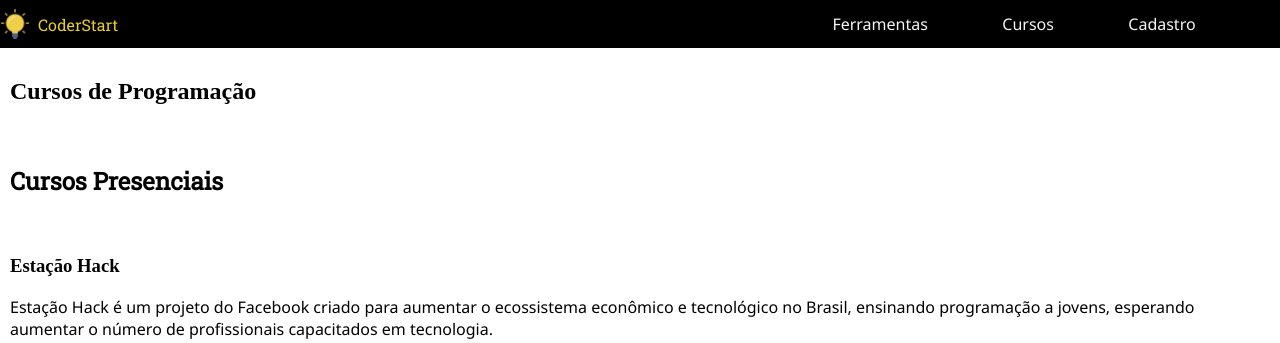
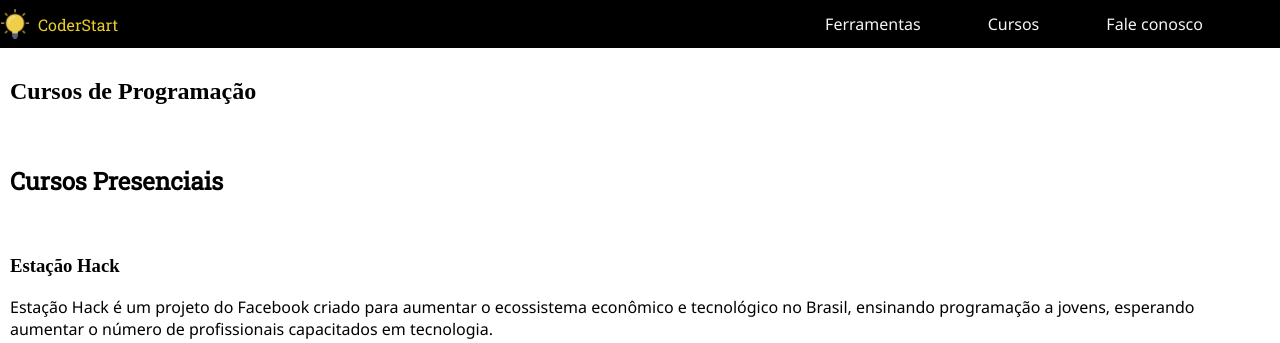
Before and after one commit to raquelbrandino/DEMODAY, a Django app: page /cursos in a window 1280 px wide. Shown: the top 343 px of the page. Run offline with Django 3.2, Linux system fonts and the light colour scheme.

Commit message:
criar e linkar página do fale conosco

```diff
--- a/informativo/urls.py
+++ b/informativo/urls.py
@@ -15,12 +15,13 @@ Including another URLconf
 """
 from django.contrib import admin
 from django.urls import path
-from paginas.views import home, ferramentas, cursos
+from paginas.views import home, ferramentas, cursos, fale_conosco
 
 urlpatterns = [
     path('admin/', admin.site.urls),
     path('', home),
     path('ferramentas', ferramentas),
-    path('cursos', cursos)
+    path('cursos', cursos),
+    path('fale_conosco', fale_conosco)
 
 ]
--- a/paginas/templates/base.html
+++ b/paginas/templates/base.html
@@ -18,7 +18,7 @@
         <nav>
             <a href="ferramentas">Ferramentas</a>
             <a href="cursos">Cursos</a>
-            <a href="">Cadastro</a>
+            <a href="fale_conosco">Fale conosco</a>
         </nav>
     </header>
 
--- a/paginas/templates/cursos.html
+++ b/paginas/templates/cursos.html
@@ -95,8 +95,6 @@
 </section>
 
 <section>
-<div>
-
 <h2>Cursos Online</h2>
 
     <div>
@@ -119,8 +117,6 @@
         <p>A operadora TIM conta com uma plataforma online chamada TIM Tec, que reúne diversos cursos gratuitos com foco em games, lógica de programação, tecnologia da informação, entre outros temas profissionalizantes.</p>
         <p><a href="https://cursos.timtec.com.br/">Maiores informações.</a></p>
     </div>
-
-</div>
 </section>
 
 {% endblock %}
--- a/paginas/views.py
+++ b/paginas/views.py
@@ -9,3 +9,6 @@ def ferramentas(request):
 
 def cursos(request):
     return render(request, 'cursos.html')
+
+def fale_conosco(request):
+    return render(request, 'fale_conosco.html')
```
Also changed, not shown: paginas/templates/fale_conosco.html (added, +11 -0 lines).
